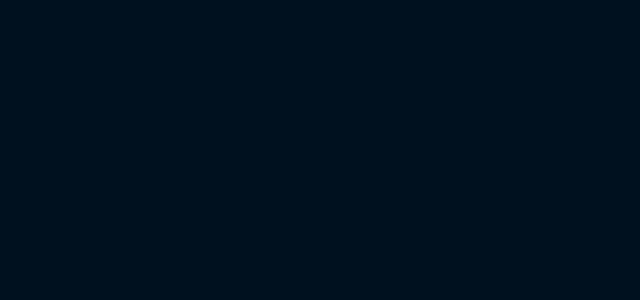
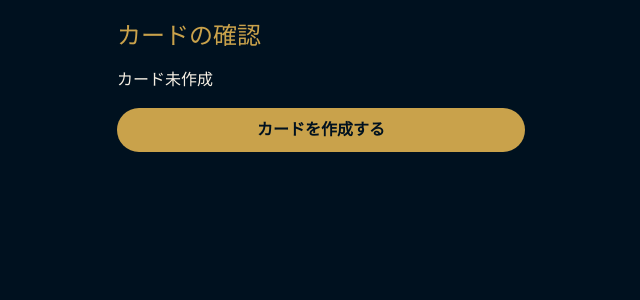
Before and after one commit to zag-snm-dev/cow-mode-demo, a React (Vite) app: page / in a window 1280 px wide. Shown: the top 300 px of the page, without its empty margins (319-959 px from the left). Built offline with nearby package versions, Linux system fonts and the light colour scheme.

Commit message:
chore: カード動作確認用にApp.tsxを更新(routing-layoutで作り直す)

```diff
--- a/src/App.tsx
+++ b/src/App.tsx
@@ -1,5 +1,33 @@
-function App() {
-  return <></>
+import { useState } from 'react'
+import { CardView } from '@/features/card/components/CardView'
+import { CreateCardModal } from '@/features/card/components/CreateCardModal'
+import { useCard } from '@/features/card/useCard'
+import { Button } from '@/shared/components/Button'
+
+export default function App() {
+  const [open, setOpen] = useState(false)
+  const card = useCard()
+
+  return (
+    <div className="mx-auto flex max-w-md flex-col gap-4 p-5">
+      <h1 className="text-2xl">カードの確認</h1>
+
+      {card ? (
+        <>
+          <CardView side="front" name={card.name} />
+          <CardView side="back" number={card.number} />
+        </>
+      ) : (
+        <p>カード未作成</p>
+      )}
+
+      <Button onClick={() => setOpen(true)}>カードを作成する</Button>
+
+      <CreateCardModal
+        open={open}
+        onClose={() => setOpen(false)}
+        onCreated={() => setOpen(false)}
+      />
+    </div>
+  )
 }
-
-export default App
```
